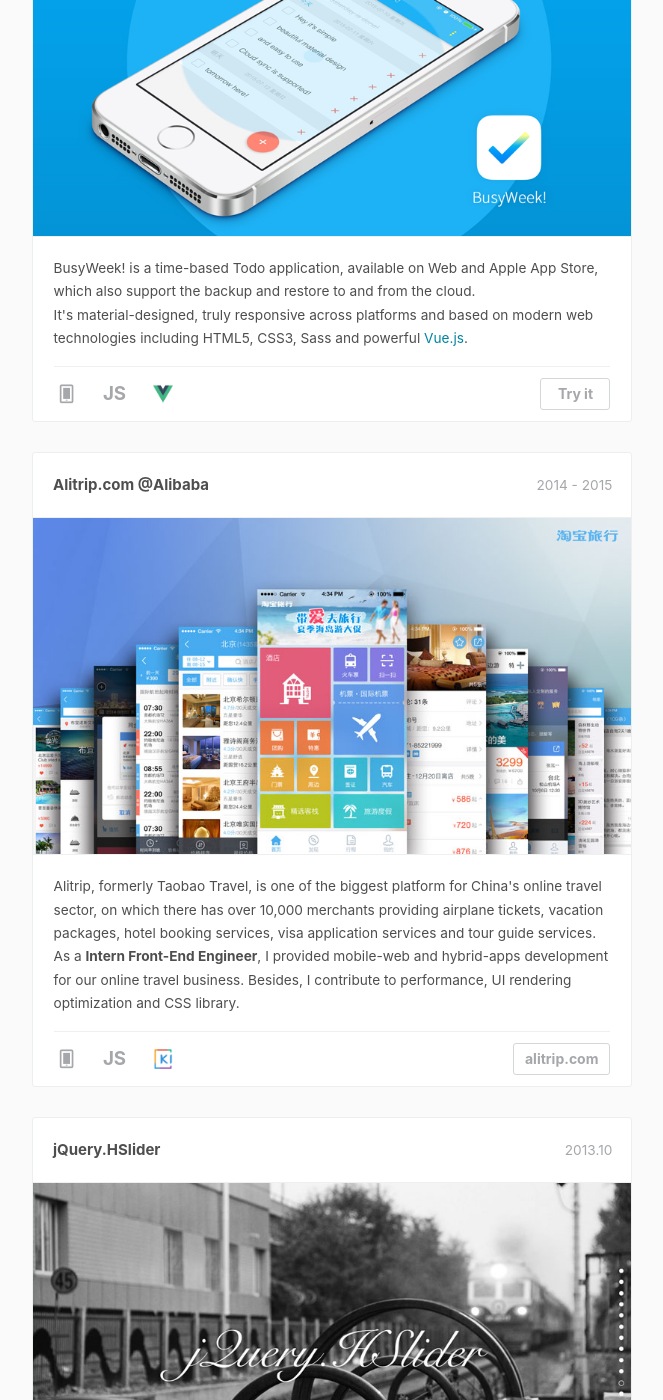
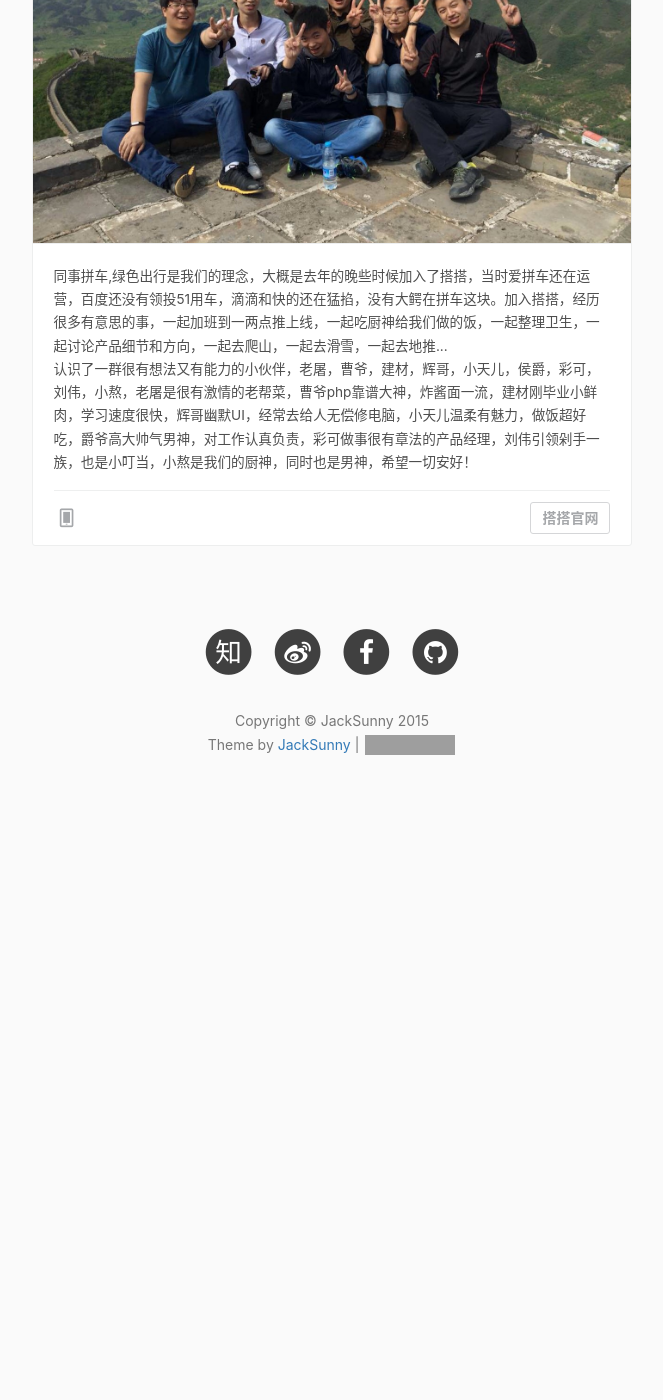
Before and after one commit to congwiny/jacksunny.github.io, a Jekyll site: the page built from portfolio/index.html, in a window 1280 px wide and 1400 px high, scrolled down 1262 px. Shown: the whole window, without its empty margins (308-971 px from the left). Built offline with Jekyll 4.4.1, drawn with Linux system fonts in a browser that asks for light colours; nearby versions of some CDN libraries; comment, search, counter and statistics services are not loaded; after the commit the page ends 2108 px from its top, so only the background shows below that; some of the changed text lies outside the part shown; grey boxes are pictures that could not be loaded.

Commit message:
搭搭拼车
搭搭拼车

```diff
--- a/portfolio/index.html
+++ b/portfolio/index.html
@@ -43,141 +43,21 @@ layout: default
 					</li>
 					<li>
 						<div class="cbp_tmlabel">
-							<h2 id="busyweek">BusyWeek!</h2>
-							<time>2015.02</time>
-							<img src="images/work-busyweek.jpg">
+							<h2 id="busyweek">搭搭</h2>
+							<time>2015.07</time>
+							<img src="images/dada-all.png">
 							<ul>
-								<li>
-									BusyWeek! is a time-based Todo application, available on Web and Apple App Store, which also support the backup and restore to and from the cloud.<br>
-									It's material-designed, truly responsive across platforms and based on modern web technologies including HTML5, CSS3, Sass and powerful <a href="http://vuejs.org">Vue.js</a>.
+								<li> 同事拼车,绿色出行是我们的理念，大概是去年的晚些时候加入了搭搭，当时爱拼车还在运营，百度还没有领投51用车，滴滴和快的还在猛掐，没有大鳄在拼车这块。加入搭搭，经历很多有意思的事，一起加班到一两点推上线，一起吃厨神给我们做的饭，一起整理卫生，一起讨论产品细节和方向，一起去爬山，一起去滑雪，一起去地推...
+									<br>认识了一群很有想法又有能力的小伙伴，老屠，曹爷，建材，辉哥，小天儿，侯爵，彩可，刘伟，小熬，老屠是很有激情的老帮菜，曹爷php靠谱大神，炸酱面一流，建材刚毕业小鲜肉，学习速度很快，辉哥幽默UI，经常去给人无偿修电脑，小天儿温柔有魅力，做饭超好吃，爵爷高大帅气男神，对工作认真负责，彩可做事很有章法的产品经理，刘伟引领剁手一族，也是小叮当，小熬是我们的厨神，同时也是男神，希望一切安好！
 								</li>
 								<li class="skill">
 									<span class="cbp_tmicon-phone"></span>
-									<span><b>JS</b></span>
-									<span class="i-vue"></span>
-									<span class="link"><a target="_blank" href="http://huangxuan.me/BusyWeek/dist/">Try it</a></span>
+									<span class="link"><a target="_blank" href="http://www.idache.com/">搭搭官网</a></span>
 								</li>
 							</ul>
 						</div>
 					</li>
-					<li>
-						<div class="cbp_tmlabel">
-							<h2>Alitrip.com @Alibaba</h2>
-							<time>2014 - 2015</time>
-							<img src="images/intern-alitrip.jpg">
-							<ul>
-								<li>
-									Alitrip, formerly Taobao Travel, is one of the biggest platform for China's online travel sector, on which there has over 10,000 merchants providing airplane tickets, vacation packages, hotel booking services, visa application services and tour guide services.<br>
-									As a <b>Intern Front-End Engineer</b>, I provided mobile-web and hybrid-apps development for our online travel business. Besides, I  contribute to performance, UI rendering optimization and CSS library.
-								</li>
-								<li class="skill">
-									<span class="cbp_tmicon-phone"></span>
-									<span><b>JS</b></span>
-									<a href="https://github.com/kissyteam/kissy"><span class="i-kissy"></span></a>
-									<span class="link"><a target="_blank" href="http://alitrip.com">alitrip.com</a></span>
-								</li>
-							</ul>
-						</div>
-					</li>
-					<!--<li>
-						<div class="cbp_tmlabel">
-							<h2>SENOVA WebApp</h2>
-							<img src="images/senova.jpg">
-							<ul>
-								<li>《多媒体交互设计一》结课作业，以北汽“绅宝”为目标品牌，iPad 为主要平台进行的 App 设计，旨在用一种可交互的方式介绍“绅宝”车型。完全采用 Html5 技术开发，可添加至主屏幕离线运行。着力于触控交互体验的优化与优雅的动画设计。</li>
-								<li>Responsible : Front-End，Interaction，Product</li>
-								<li>Partner : ZOE-张瑜</li>
-								<li class="skill">
-									<span class="cbp_tmicon-html"></span>
-									<span class="fa fa-css3"></span>
-									<span><b>JS</b></span>
-									<span class="link"><a target="_blank" href="http://huangxuan.me/senova/">Link</a></span>
-								</li>
-							</ul>
-						</div>
-					</li>-->
-					<li>
-						<div class="cbp_tmlabel">
-							<h2 id="hslider">jQuery.HSlider</h2>
-							<time>2013.10</time>
-							<img src="images/work-hslider.jpg">
-							<ul>
-								<li>
-									HSlider, a full-page scrolling, touch-friendly jQuery slider plugin for mobile and modern desktop browser only. All its animations are powered by CSS3 with GPU acceleration and URL sharing with hash is supported.
-								</li>
-								<li class="skill">
-									<span class="fa fa-css3"></span>
-									<span><b>JS</b></span>
-									<span class="i-jquery"></span>
-									<span class="link"><a target="_blank" href="http://www.tudou.com/programs/view/Xa-pGW55N4g/">Github</a></span>
-								</li>
-							</ul>
-						</div>
-					</li>
-					<li>
-						<div class="cbp_tmlabel">
-							<h2>《真相不止一个》</h2>
-							<time>2013.10</time>
-							<img src="images/work-truth.jpg">
-							<ul>
-								<li>Motion Graphic Design, powered by Adobe After Effect and cooperate with amazing artist <a href="https://www.behance.net/psychofish">@Psycho_fish</a></li>
-								<li class="skill">
-									<span><b>Ae</b></span>
-									<span class="cbp_tmicon-video"></span>
-									<span class="link"><a target="_blank" href="http://www.tudou.com/programs/view/Xa-pGW55N4g/">View</a></span>
-								</li>
-							</ul>
-						</div>
-					</li>
-					<li>
-						<div class="cbp_tmlabel">
-							<h2>Intern @LxU Studio</h2>
-							<time>2013.06 - 08</time>
-							<img src="images/intern-lxu.jpg">
-							<ul>
-								<li>
-									As a <b>Intern Motion Graphic Designer</b>, I participated in several creative advertising virus videos for our clients including Baidu and Continental.
-								</li>
-								<li class="skill">
-									<span><b>Ae</b></span>
-									<span class="cbp_tmicon-video"></span>
-									<span class="link"><a target="_blank" href="http://weibo.com/lxustudio">@LxU</a></span>
-								</li>
-							</ul>
-						</div>
-					</li>
-					<li>
-						<div class="cbp_tmlabel">
-							<h2>Puzzled Hybrid</h2>
-							<time>2013.06</time>
-							<img src="images/work-puzzle.png">
-							<ul>
-								<li> This font is parts of the course work of <b>Design Basis</b>, which mix Serif fonts, Sans-serif fonts and...zebra-stripe! Why I design it like that is still a puzzle to me, and the intro video is available below.
-								<li class="skill">
-									<span class="cbp_tmicon-font"></span>
-									<span><b>Ps</b></span>
-									<span><b>Ae</b></span>
-									<span class="link"><a target="_blank" href="http://www.tudou.com/programs/view/DtG8SaFAoXU/">View</a></span>
-								</li>
-							</ul>
-						</div>
-					</li>
-					<li>
-						<div class="cbp_tmlabel">
-							<h2>Home - UI Design</h2>
-							<time>2012.11</time>
-							<img src="images/work-uihome.jpg">
-							<ul>
-								<li>
-									Participated in the students team with Huang Yi and Nie Ruijie as the UI Motion Designer. Won the first prize in 7th national IT application competition
-								</li>
-								<li class="skill">
-									<span><b>Fl</b></span>
-									<span class="link"><a target="_blank" href="http://animation.cuc.edu.cn/2c90943227f186ba0127f18a7ff10009/view/394">News</a></span>
-								</li>
-							</ul>
-						</div>
-					</li>
+
 					{% if site.duoshuo_username %}
 					<li>
 						<div class="cbp_tmlabel">
```
Also changed, not shown: other parts of portfolio/index.html (+2 -2 lines), portfolio/images/dada-all.png (added).
